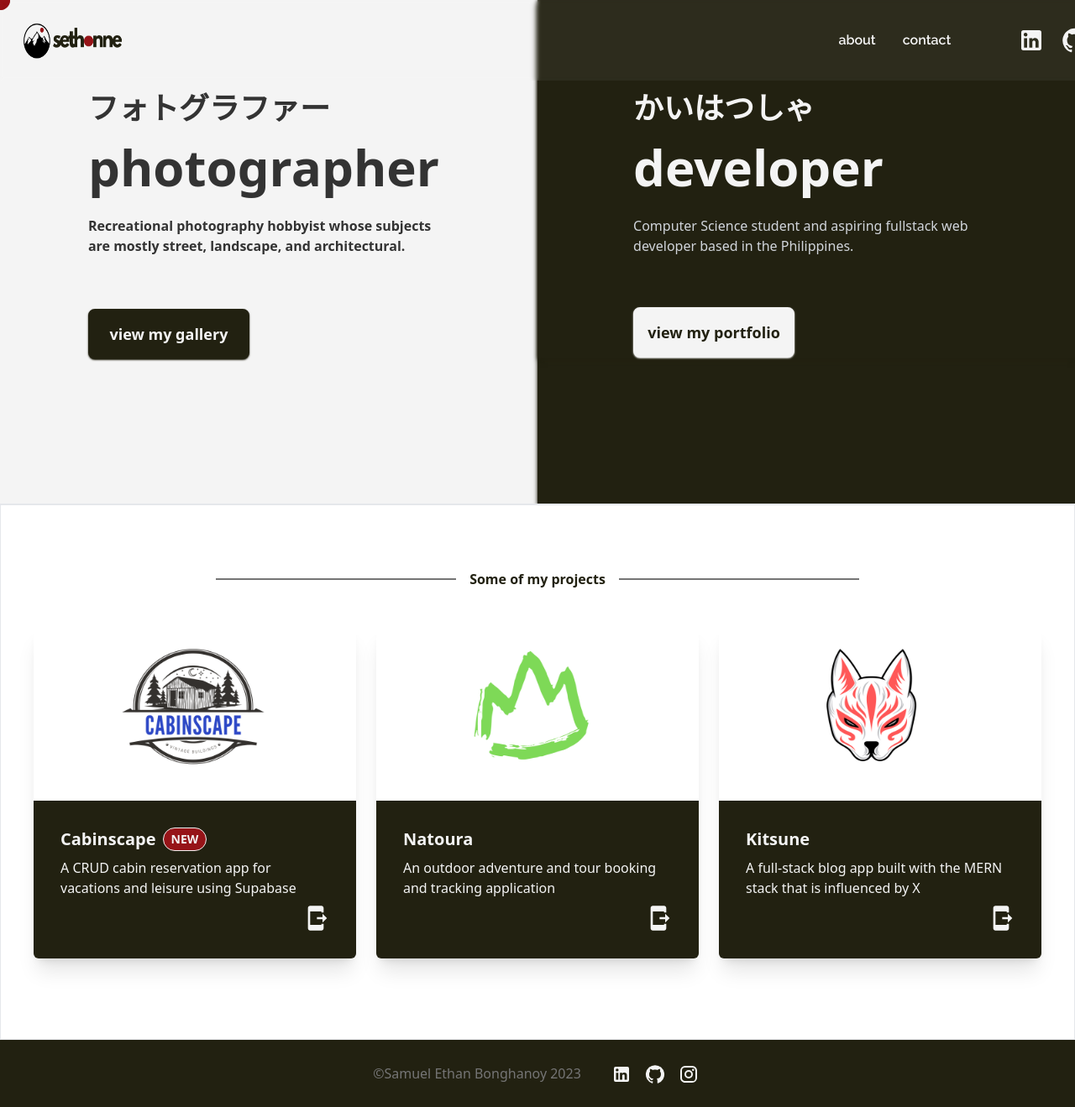
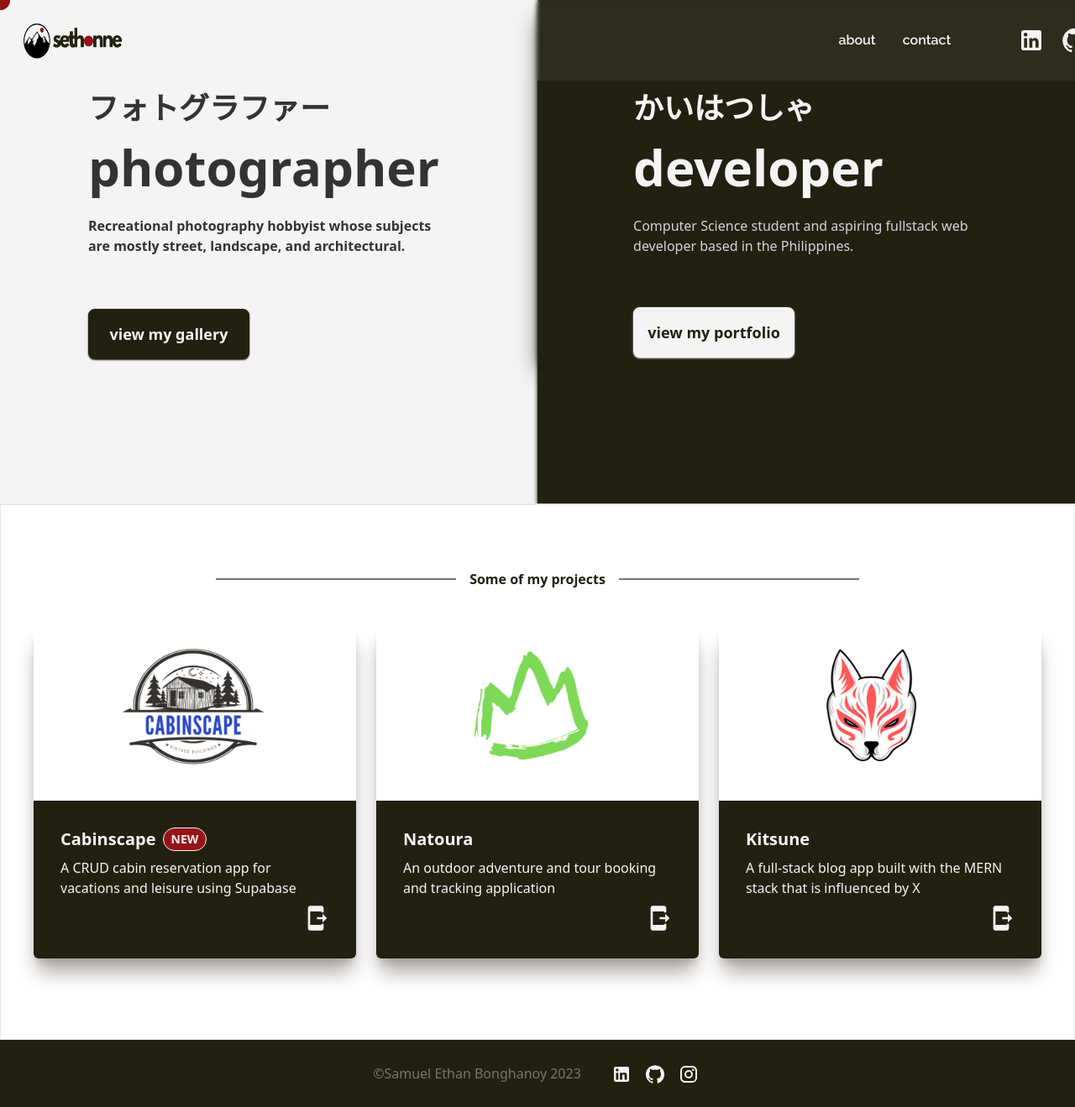
Before and after one commit to Samuel-Bonghanoy/Portfolio, a React (Vite) app: page / in a window 1280 px wide. Shown: the whole page at 84% size. Built offline with nearby package versions, Linux system fonts and the light colour scheme.

Commit message:
feat: edited landing divider

```diff
--- a/src/components/Landing Page/DeveloperSection.jsx
+++ b/src/components/Landing Page/DeveloperSection.jsx
@@ -1,7 +1,7 @@
 function DeveloperSection() {
   return (
     <>
-      <div className="pt-[17%] flex flex-col w-full h-[100%]justify-between shadow-maindark shadow-lg">
+      <div className="pt-[17%] flex flex-col w-full h-[100%]justify-between shadow-maindark shadow-xl">
         <div className="flex flex-col gap-5 mx-auto">
           <h1 className="text-noto text-4xl font-bold text-mainwhite">
             かいはつしゃ
--- a/src/components/UI/Card.jsx
+++ b/src/components/UI/Card.jsx
@@ -2,7 +2,7 @@ import SendToMobileIcon from "@mui/icons-material/SendToMobile";
 
 function Card({ project }) {
   return (
-    <div className="rounded-md w-96 bg-maindark shadow-xl flex flex-col text-mainwhite hover:scale-[1.03] transition-all duration-300 hover:shadow-gray-400">
+    <div className="rounded-md w-96 bg-maindark shadow-xl shadow-stone-400 flex flex-col text-mainwhite hover:scale-[1.03] transition-all duration-300 hover:shadow-gray-600">
       <div className="h-52 bg">
         <img
           src={`/${project.imageUrl}`}
```
